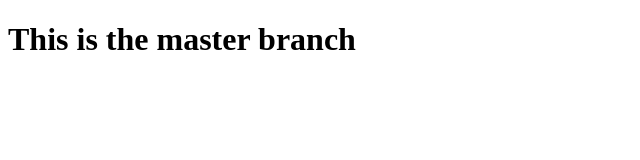
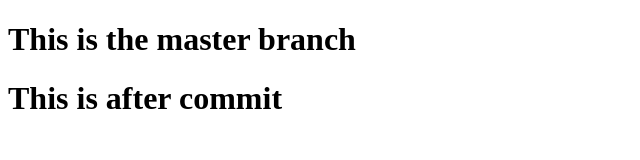
Before and after one commit to SASA522/Github_train, a plain HTML site: page index.html in a window 1280 px wide. Shown: the whole page, without its empty margins (0-640 px from the left). Drawn offline with Linux system fonts and the light colour scheme.

Commit message:
index file has been updated

```diff
--- a/index.html
+++ b/index.html
@@ -6,5 +6,6 @@
   </head>
   <body>
     <h1>This is the master branch</h1>
+    <h1>This is after commit </h1>
   </body>
 </html>
```
